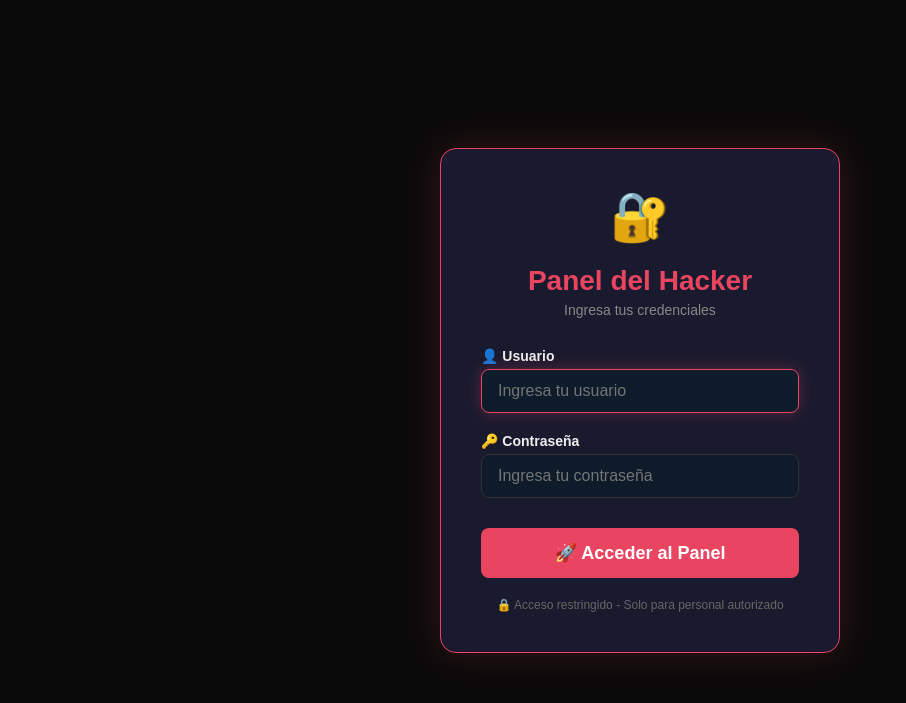
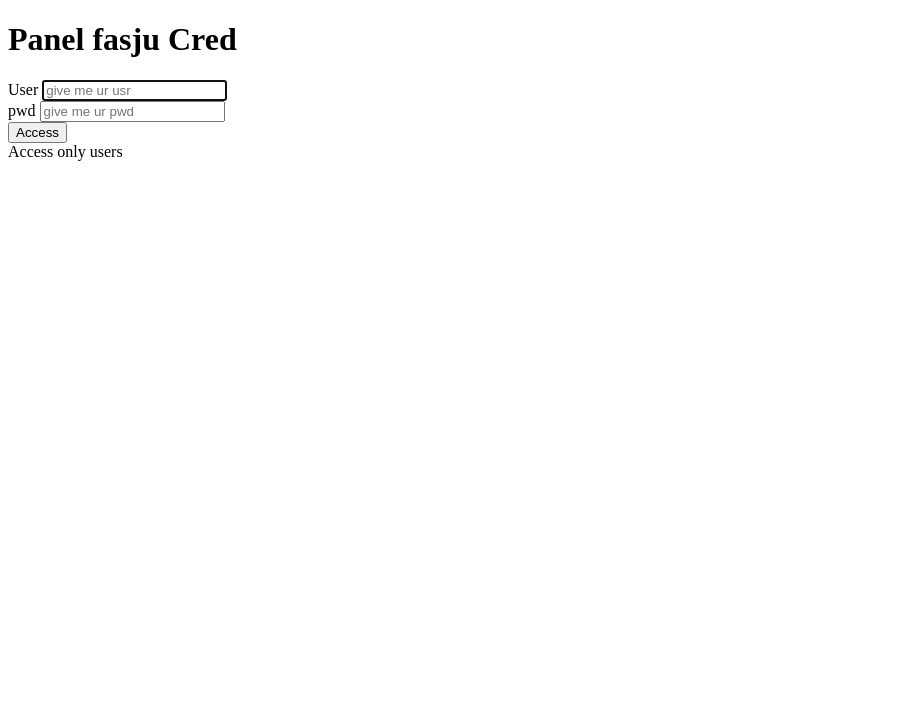
Before and after one commit to viejodan941-hash/ax, a Django app: page /login/ in a window 1280 px wide. Shown: the top 703 px of the page, without its empty margins (0-906 px from the left). Run offline with Django 5.2, Linux system fonts and the light colour scheme.

Commit message:
add new bts

```diff
--- a/pnl_xa/templates/login.html
+++ b/pnl_xa/templates/login.html
@@ -1,8 +1,8 @@
 <!DOCTYPE html>
 <html>
 <head>
-    <title>🔐 Acceso al Panel - Hacker</title>
-    <style>
+    <title>Access</title>
+    <!-- <style>
         * {
             margin: 0;
             padding: 0;
@@ -128,19 +128,19 @@
             font-size: 48px;
             margin-bottom: 20px;
         }
-    </style>
+    </style> -->
 </head>
 <body>
     <div class="login-container">
-        <div class="icon-lock">🔐</div>
+        <div class="icon-lock"></div>
         <h1>
-            Panel del Hacker
-            <span>Ingresa tus credenciales</span>
+            Panel fasju
+            <span>Cred</span>
         </h1>
 
         {% if form.errors %}
         <div class="error-message">
-            ❌ Usuario o contraseña incorrectos. Intentá de nuevo.
+            wrong user get out focker
         </div>
         {% endif %}
 
@@ -148,22 +148,22 @@
             {% csrf_token %}
 
             <div class="form-group">
-                <label for="id_username">👤 Usuario</label>
-                <input type="text" name="username" id="id_username" placeholder="Ingresa tu usuario" required autofocus>
+                <label for="id_username">User</label>
+                <input type="text" name="username" id="id_username" placeholder="give me ur usr" required autofocus>
             </div>
 
             <div class="form-group">
-                <label for="id_password">🔑 Contraseña</label>
-                <input type="password" name="password" id="id_password" placeholder="Ingresa tu contraseña" required>
+                <label for="id_password">pwd</label>
+                <input type="password" name="password" id="id_password" placeholder="give me ur pwd" required>
             </div>
 
-            <button type="submit" class="btn-login">🚀 Acceder al Panel</button>
+            <button type="submit" class="btn-login">Access</button>
 
             <input type="hidden" name="next" value="{{ next }}">
         </form>
 
         <div class="info">
-            🔒 Acceso restringido - Solo para personal autorizado
+            Access only users
         </div>
     </div>
 </body>
```
